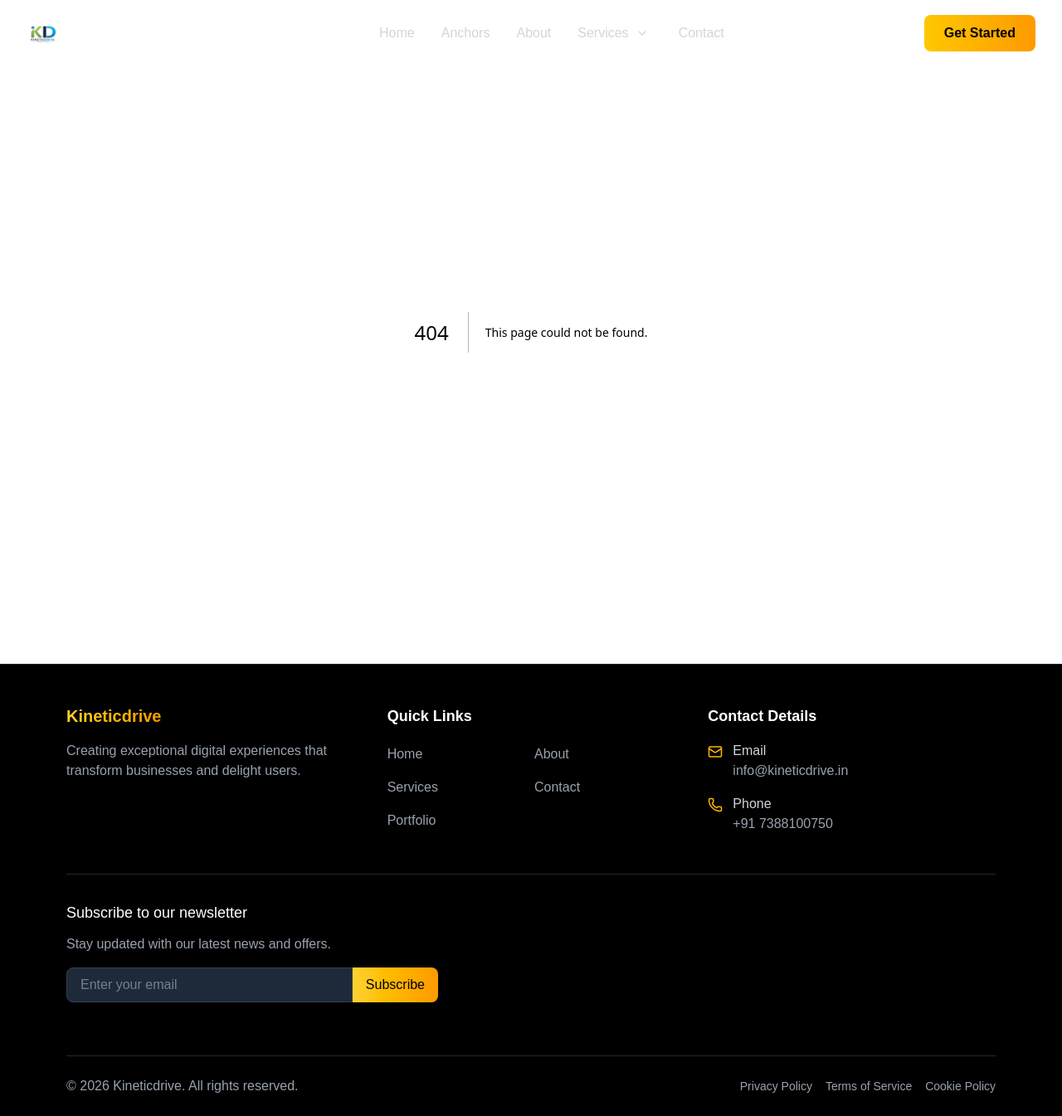
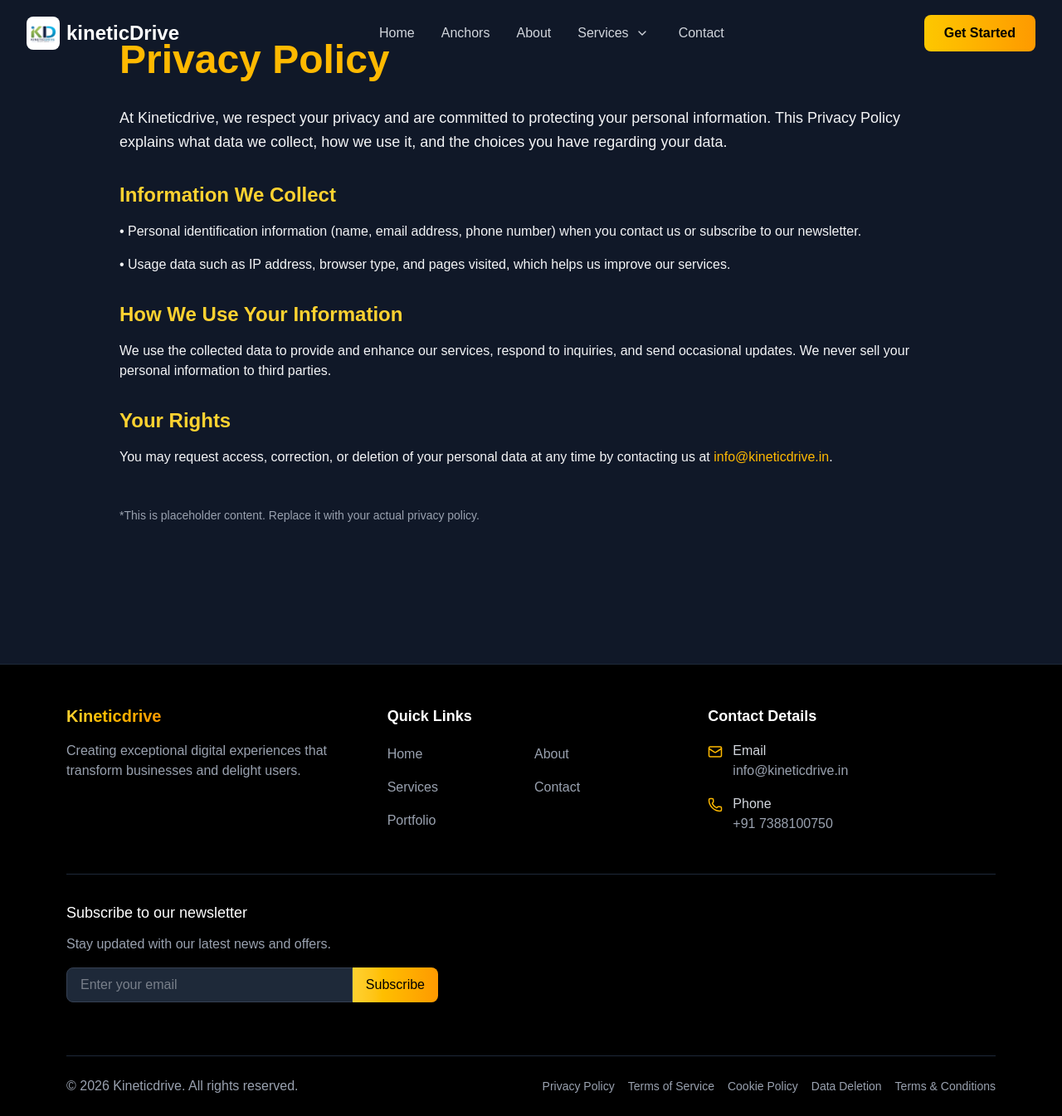
Before and after one commit to mishra6388/kineticdrive, a Next.js app: page /privacy-policy in a window 1280 px wide. Before the commit this address had no page. Shown: the whole page at 83% size. Built offline with nearby package versions, Linux system fonts and the light colour scheme.

Commit message:
feat: implement site-wide footer and add legal pages for privacy policy and data deletion

```diff
--- /dev/null
+++ b/app/data-deletion/page.jsx
@@ -0,0 +1,20 @@
+import React from 'react';
+import Head from 'next/head';
+
+export default function DataDeletion() {
+  return (
+    <>
+      <Head>
+        <title>Data Deletion - Kineticdrive</title>
+        <meta name="description" content="Learn how to request data deletion from Kineticdrive." />
+      </Head>
+      <section className="max-w-4xl mx-auto p-8">
+        <h1 className="text-3xl font-bold mb-4 text-amber-300">Data Deletion Policy</h1>
+        <p className="text-gray-300 mb-6">
+          This is a placeholder for the data deletion policy. Replace this text with the actual legal content describing how users can request deletion of their personal data.
+        </p>
+        <p className="text-gray-400">Effective Date: YYYY‑MM‑DD</p>
+      </section>
+    </>
+  );
+}
--- a/app/page.jsx
+++ b/app/page.jsx
@@ -30,7 +30,6 @@ export const metadata = {
   ],
 };
 
-
 export default function Home() {
   return (
     <>
--- /dev/null
+++ b/app/privacy-policy/page.jsx
@@ -0,0 +1,62 @@
+import Head from 'next/head';
+import Link from 'next/link';
+
+export default function PrivacyPolicy() {
+  return (
+    <>
+      <Head>
+        <title>Privacy Policy | Kineticdrive</title>
+        <meta
+          name="description"
+          content="Read Kineticdrive's privacy policy to understand how we handle your data."
+        />
+      </Head>
+      <section className="bg-gray-900 text-gray-100 min-h-screen py-12">
+        <div className="max-w-5xl mx-auto px-4">
+          <h1 className="text-4xl md:text-5xl font-bold text-amber-400 mb-8">
+            Privacy Policy
+          </h1>
+          <p className="mb-6 text-lg leading-relaxed">
+            {/* Placeholder policy text – replace with actual legal content */}
+            At Kineticdrive, we respect your privacy and are committed to protecting
+            your personal information. This Privacy Policy explains what data we
+            collect, how we use it, and the choices you have regarding your data.
+          </p>
+          <h2 className="text-2xl font-semibold text-amber-300 mt-8 mb-4">
+            Information We Collect
+          </h2>
+          <p className="mb-4">
+            • Personal identification information (name, email address, phone
+            number) when you contact us or subscribe to our newsletter.
+          </p>
+          <p className="mb-4">
+            • Usage data such as IP address, browser type, and pages visited, which
+            helps us improve our services.
+          </p>
+          <h2 className="text-2xl font-semibold text-amber-300 mt-8 mb-4">
+            How We Use Your Information
+          </h2>
+          <p className="mb-4">
+            We use the collected data to provide and enhance our services, respond
+            to inquiries, and send occasional updates. We never sell your personal
+            information to third parties.
+          </p>
+          <h2 className="text-2xl font-semibold text-amber-300 mt-8 mb-4">
+            Your Rights
+          </h2>
+          <p className="mb-4">
+            You may request access, correction, or deletion of your personal data
+            at any time by contacting us at{' '}
+            <Link href="mailto:info@kineticdrive.in" className="text-amber-400 hover:underline">
+              info@kineticdrive.in
+            </Link>
+            .
+          </p>
+          <p className="mt-12 text-sm text-gray-400">
+            *This is placeholder content. Replace it with your actual privacy policy.
+          </p>
+        </div>
+      </section>
+    </>
+  );
+}
--- a/components/Footer.jsx
+++ b/components/Footer.jsx
@@ -104,10 +104,12 @@ export default function Footer() {
         <div className="border-t border-gray-800 pt-6 mt-6 text-center md:flex md:justify-between md:text-left">
           <p className="text-gray-400 mb-2 md:mb-0">© {new Date().getFullYear()} Kineticdrive. All rights reserved.</p>
           <div className="space-x-4">
-            <Link href="/privacy-policy" className="text-gray-400 hover:text-amber-400 transition-colors text-sm">Privacy Policy</Link>
-            <Link href="/terms-of-service" className="text-gray-400 hover:text-amber-400 transition-colors text-sm">Terms of Service</Link>
-            <Link href="/cookie-policy" className="text-gray-400 hover:text-amber-400 transition-colors text-sm">Cookie Policy</Link>
-          </div>
+  <Link href="/privacy-policy" className="text-gray-400 hover:text-amber-400 transition-colors text-sm">Privacy Policy</Link>
+  <Link href="/terms-of-service" className="text-gray-400 hover:text-amber-400 transition-colors text-sm">Terms of Service</Link>
+  <Link href="/cookie-policy" className="text-gray-400 hover:text-amber-400 transition-colors text-sm">Cookie Policy</Link>
+  <Link href="/data-deletion" className="text-gray-400 hover:text-amber-400 transition-colors text-sm">Data Deletion</Link>
+  <Link href="/terms-and-conditions" className="text-gray-400 hover:text-amber-400 transition-colors text-sm">Terms & Conditions</Link>
+</div>
         </div>
       </div>
     </footer>
```
